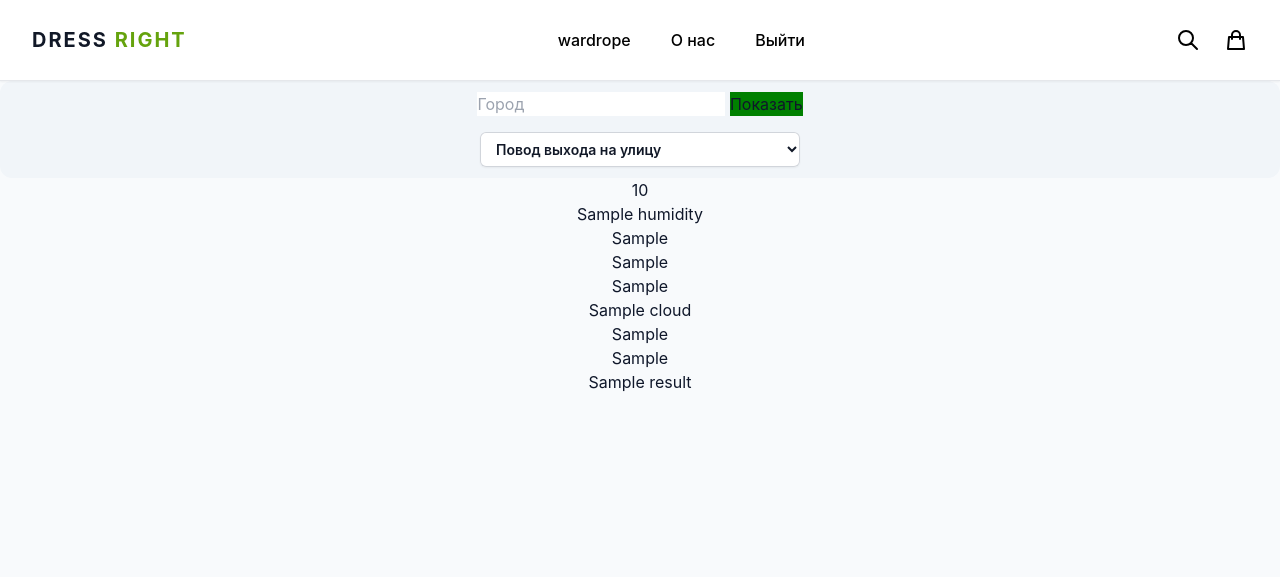
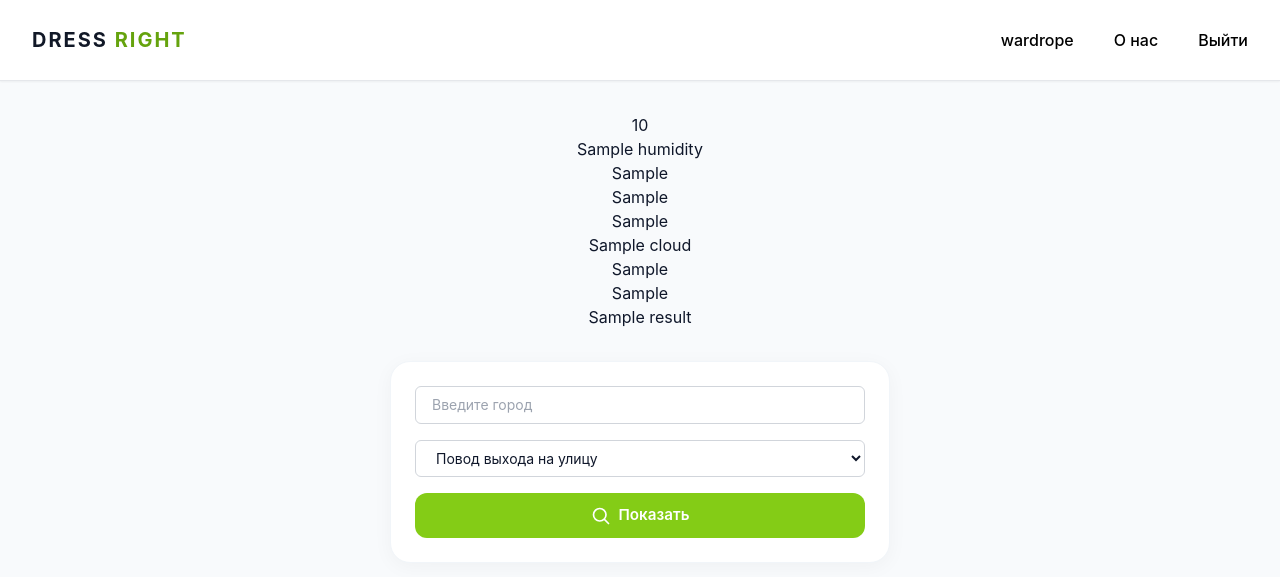
Before and after one commit to neon-pufff/dress_right, a Flask app: template templates/wardrope.html in a window 1280 px wide. Shown: the top 577 px of the page. Run offline with Flask 3, Linux system fonts and the light colour scheme; the template is opened without the code that fills it: most values are stand-ins (such as "Sample title", 1, 10 or a date in 2020); some libraries are stand-ins or nearby versions.

Commit message:
шаблон с погодой

```diff
--- a/templates/wardrope.html
+++ b/templates/wardrope.html
@@ -2,7 +2,7 @@
 <html lang="ru">
 <head>
     <meta charset="UTF-8">
-    <title>Title</title>
+    <title>WeatherWardrobe</title>
     <script src="https://cdn.tailwindcss.com"></script>
     <style>
         body {
@@ -13,13 +13,11 @@
             padding-bottom: 3rem;
         }
 
-
         .container {
             max-width: 720px;
             margin: 0 auto;
             padding: 0 1.5rem;
         }
-
 
         .card {
             background: #ffffff;
@@ -34,11 +32,6 @@
         .card:hover {
             box-shadow: 0 8px 30px rgba(0, 0, 0, 0.06);
         }
-        .flex justify-center w-full pt-4{
-        position: relative;
-        top: 10px;
-        }
-
 
         h2 {
             font-size: 1.125rem;
@@ -56,7 +49,6 @@
             color: #94a3b8;
             margin-bottom: 0.75rem;
         }
-
 
         .form-row {
             display: flex;
@@ -100,11 +92,6 @@
             cursor: pointer;
         }
 
-        .form-row select option {
-            padding: 0.5rem;
-        }
-
-
         .btn {
             padding: 0.7rem 1.75rem;
             background: #84cc16;
@@ -127,7 +114,6 @@
             transform: scale(0.97);
         }
 
-        /* ===== Сетка погоды ===== */
         .weather-grid {
             display: grid;
             grid-template-columns: repeat(auto-fill, minmax(110px, 1fr));
@@ -163,7 +149,6 @@
             color: #0f172a;
         }
 
-
         .result-box {
             background: #f1f5f9;
             border-radius: 0.75rem;
@@ -178,7 +163,6 @@
         .result-box strong {
             color: #0f172a;
         }
-
 
         .empty-state {
             text-align: center;
@@ -196,27 +180,48 @@
             font-size: 0.95rem;
         }
 
-
         @media (max-width: 480px) {
             .card {
                 padding: 1.25rem;
                 border-radius: 1rem;
             }
-
             .weather-grid {
                 grid-template-columns: repeat(3, 1fr);
                 gap: 0.5rem;
             }
-
             .weather-item {
                 padding: 0.5rem 0.25rem;
             }
-
             .weather-item .value {
                 font-size: 0.9rem;
             }
+        }
 
-
+        /* Новый блок для формы внизу */
+        .bottom-form {
+            max-width: 500px;
+            margin: 2rem auto 0;
+            padding: 1.5rem;
+            background: white;
+            border-radius: 1.25rem;
+            box-shadow: 0 4px 20px rgba(0,0,0,0.04);
+            border: 1px solid #f1f5f9;
+        }
+        .bottom-form .field-group {
+            display: flex;
+            flex-direction: column;
+            gap: 1rem;
+        }
+        .bottom-form .field-group > * {
+            width: 100%;
+        }
+        .bottom-form .btn {
+            width: 100%;
+            justify-content: center;
+            display: flex;
+            align-items: center;
+            gap: 0.5rem;
+        }
     </style>
 </head>
 <body>
@@ -229,8 +234,6 @@
                             class="text-lime-600 dark:text-lime-400 group-hover:text-gray-900 dark:group-hover:text-white transition-colors"> right</span></span>
                 </a>
             </div>
-
-
             <div class="hidden lg:flex lg:items-center lg:space-x-10">
                 <a href="{{ url_for('wardrope') }}" title=""
                    class="text-base font-medium text-black dark:text-white hover:text-lime-600 dark:hover:text-lime-400 transition-all duration-200 focus:text-lime-600 dark:focus:text-lime-500">
@@ -238,72 +241,53 @@
                 <a href="{{ url_for('point') }}" title=""
                    class="text-base font-medium text-black dark:text-white hover:text-lime-600 dark:hover:text-lime-400 transition-all duration-200 focus:text-lime-600 dark:focus:text-lime-500">
                     О нас </a>
-
                 <a href="{{ url_for('logout') }}" title=""
                    class="text-base font-medium text-black dark:text-white hover:text-lime-600 dark:hover:text-lime-400 transition-all duration-200 focus:text-lime-600 dark:focus:text-lime-500">
                     Выйти </a>
-
             </div>
-
-            <div class="hidden lg:flex lg:items-center lg:space-x-6">
-                <button type="button"
-                        class="text-black dark:text-white hover:text-lime-600 dark:hover:text-lime-400 transition-all duration-200">
-                    <svg class="w-6 h-6" xmlns="http://www.w3.org/2000/svg"
-                         fill="none" viewBox="0 0 24 24" stroke="currentColor">
-                        <path stroke-linecap="round" stroke-linejoin="round" stroke-width="2"
-                              d="M21 21l-6-6m2-5a7 7 0 11-14 0 7 7 0 0114 0z"/>
-                    </svg>
-                </button>
-                <button type="button"
-                        class="text-black dark:text-white hover:text-lime-600 dark:hover:text-lime-400 transition-all duration-200">
-                    <svg class="w-6 h-6" xmlns="http://www.w3.org/2000/svg"
-                         fill="none" viewBox="0 0 24 24" stroke="currentColor">
-                        <path stroke-linecap="round" stroke-linejoin="round" stroke-width="2"
-                              d="M16 11V7a4 4 0 00-8 0v4M5 9h14l1 12H4L5 9z"/>
-                    </svg>
-                </button>
-            </div>
-
-
         </nav>
     </div>
 </header>
 
-<div class="weather-item">
-<div style="text-align: center;">
-<form method="post" action="{{ url_for('wardrope') }}">
-    <input type="text" name="city" placeholder="Город" required>
-    <button type="submit" style="background-color: green;">Показать</button>
-</form>
+<!-- Блок с результатами (выше формы) -->
+<div style="text-align: center; margin-top: 2rem;">
+    <p> {{ temp }}</p>
+    <p> {{ humidity }}</p>
+    <p> {{ wind_kph }}</p>
+    <p> {{ chance_of_rain }}</p>
+    <p> {{ uv }}</p>
+    <p> {{ cloud }}</p>
+    <p> {{ vis_km }}</p>
+    <p> {{ pressure_mb }}</p>
+    <p> {{ result }}</p>
 </div>
 
+<!-- Форма внизу -->
+<div class="bottom-form">
+    <form method="post" action="{{ url_for('wardrope') }}">
+        <div class="field-group">
+            <!-- Поле ввода города -->
+            <input type="text" name="city" placeholder="Введите город" required class="w-full rounded-md border border-gray-300 px-4 py-2 text-sm focus:border-lime-500 focus:ring-1 focus:ring-lime-500 outline-none">
 
-<div class="flex justify-center w-full pt-4">
-    <label class="sr-only">Повод выхода на улицу</label>
-    <select name="occasion"
-            class="w-full max-w-xs rounded-md bg-white dark:bg-gray-900 px-3 py-2 text-sm font-semibold text-gray-900 dark:text-white shadow-sm ring-1 ring-inset ring-gray-300 dark:ring-gray-700 hover:bg-gray-50 dark:hover:bg-gray-800 transition-colors">
-        <option value="" disabled selected>Повод выхода на улицу</option>
-        <option value="свидание">❤️ Свидание</option>
-        <option value="спорт">🏃 Спорт</option>
-        <option value="прогулка">🚶 Прогулка</option>
-        <option value="театр">🎭 Театр</option>
-    </select>
-</div>
+            <!-- Выбор повода -->
+            <select name="occasion" class="w-full rounded-md border border-gray-300 bg-white px-4 py-2 text-sm focus:border-lime-500 focus:ring-1 focus:ring-lime-500 outline-none">
+                <option value="" disabled selected>Повод выхода на улицу</option>
+                <option value="свидание">❤️ Свидание</option>
+                <option value="спорт">🏃 Спорт</option>
+                <option value="прогулка">🚶 Прогулка</option>
+                <option value="театр">🎭 Театр</option>
+            </select>
+
+            <!-- Кнопка "Показать" внизу -->
+            <button type="submit" class="btn">
+                <svg xmlns="http://www.w3.org/2000/svg" fill="none" viewBox="0 0 24 24" stroke-width="2" stroke="currentColor" class="w-5 h-5">
+                    <path stroke-linecap="round" stroke-linejoin="round" d="M21 21l-5.197-5.197m0 0A7.5 7.5 0 105.196 5.196a7.5 7.5 0 0010.607 10.607z" />
+                </svg>
+                Показать
+            </button>
+        </div>
+    </form>
 </div>
 
-
-<div style="text-align: center;">
-<p> {{ temp }}</p>
-<p> {{ humidity }}</p>
-<p> {{ wind_kph }}</p>
-<p> {{ chance_of_rain }}</p>
-<p> {{ uv }}</p>
-<p> {{ cloud }}</p>
-<p> {{ vis_km }}</p>
-<p> {{ pressure_mb }}</p>
-
-
-<p> {{ result }}</p>
-</div>
 </body>
 </html>
```
Also changed, not shown: templates/point.html (+2 -17 lines).
